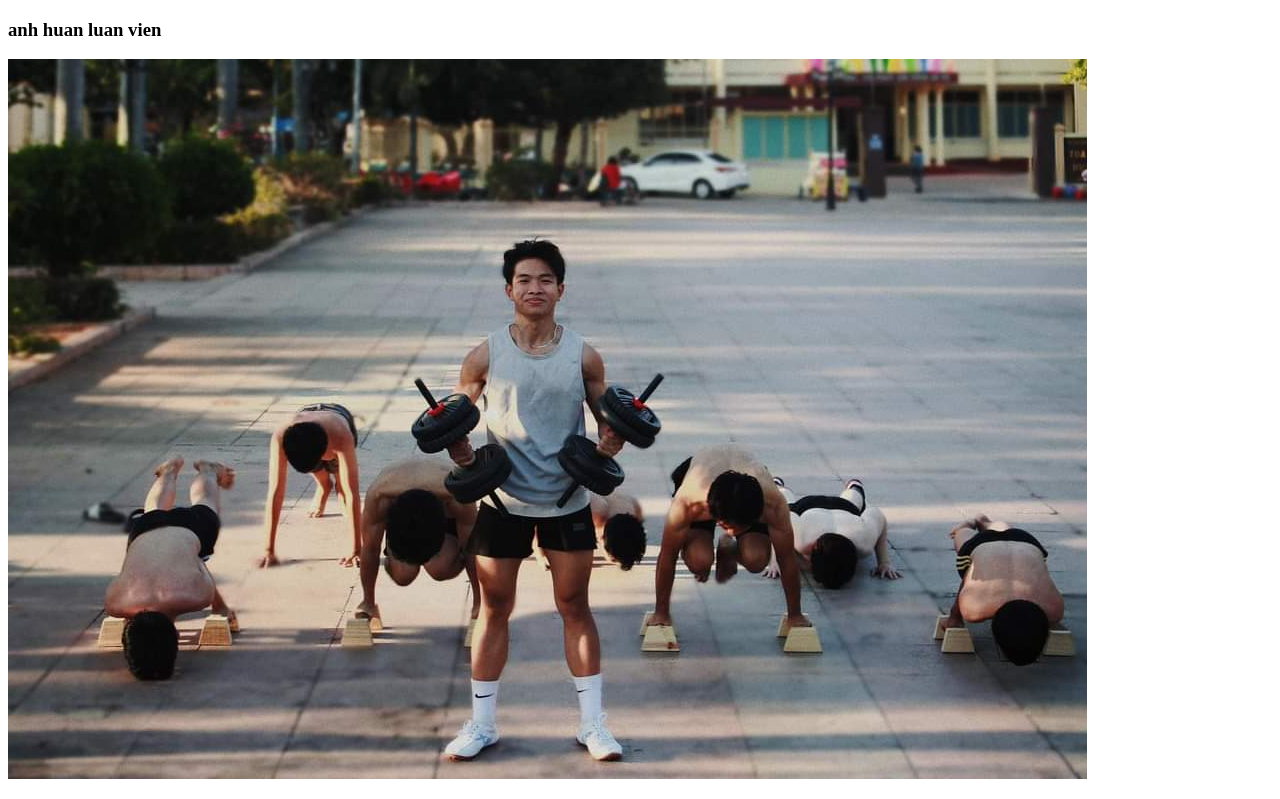
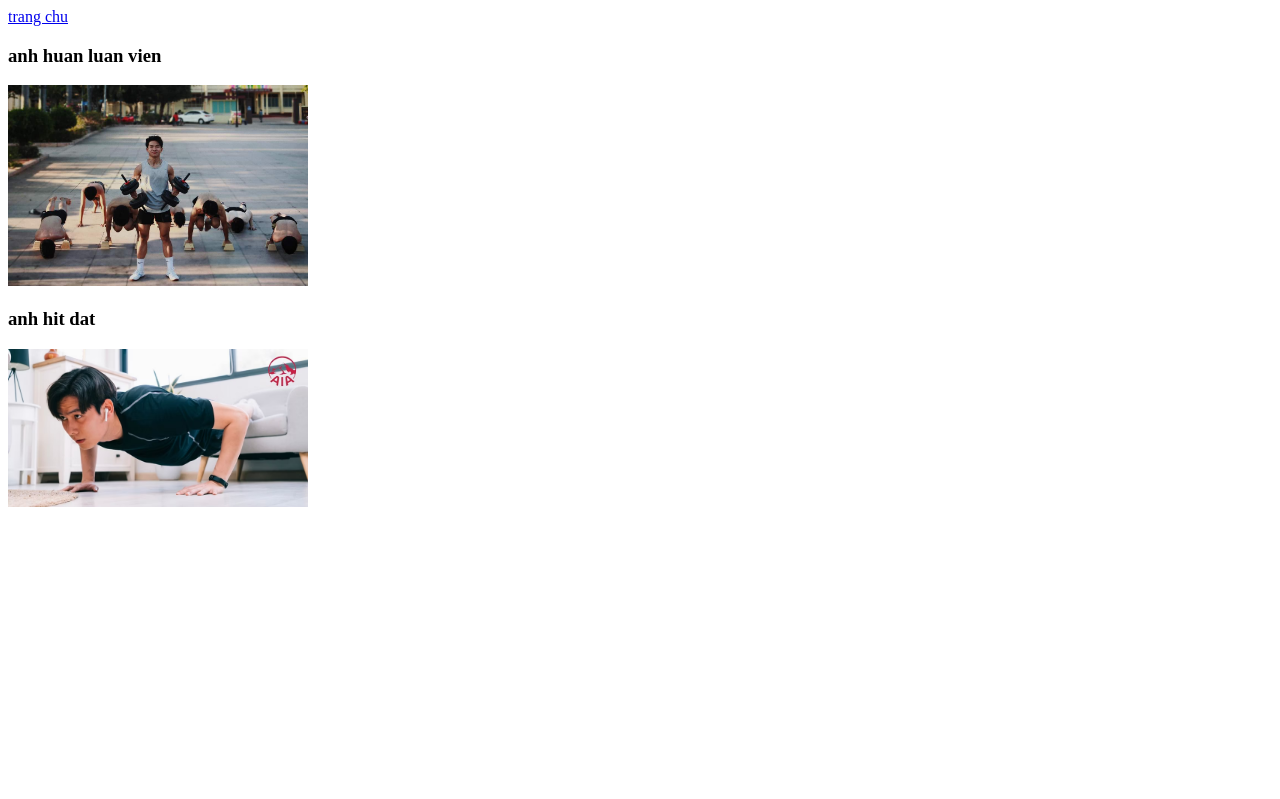
Before and after one commit to manhnh777/du-an-voi-git, a plain HTML site: page more-info/kho-anh.html in a window 1280 px wide. Shown: the top 799 px of the page. Drawn offline with Linux system fonts and the light colour scheme.

Commit message:
first commit

```diff
--- a/more-info/kho-anh.html
+++ b/more-info/kho-anh.html
@@ -8,14 +8,15 @@
 </head>
 
 <body>
+    <a href="../index.html">trang chu</a>
     <p>
     <h3>anh huan luan vien</h3>
     </p>
-    <img src="../anh/img/anh-truong.jpg">
+    <img src="../anh/img/anh-truong.jpg" width="300" eight="300">
     <p>
     <h3>anh hit dat</h3>
     </p>
-    <img src="../anh/img/hit-dat.avif">
+    <img src="../anh/img/hit-dat.avif" width="300" eight="300">
 </body>
 
 </html>
```
Also changed, not shown: index.html (+1 -1 lines).
